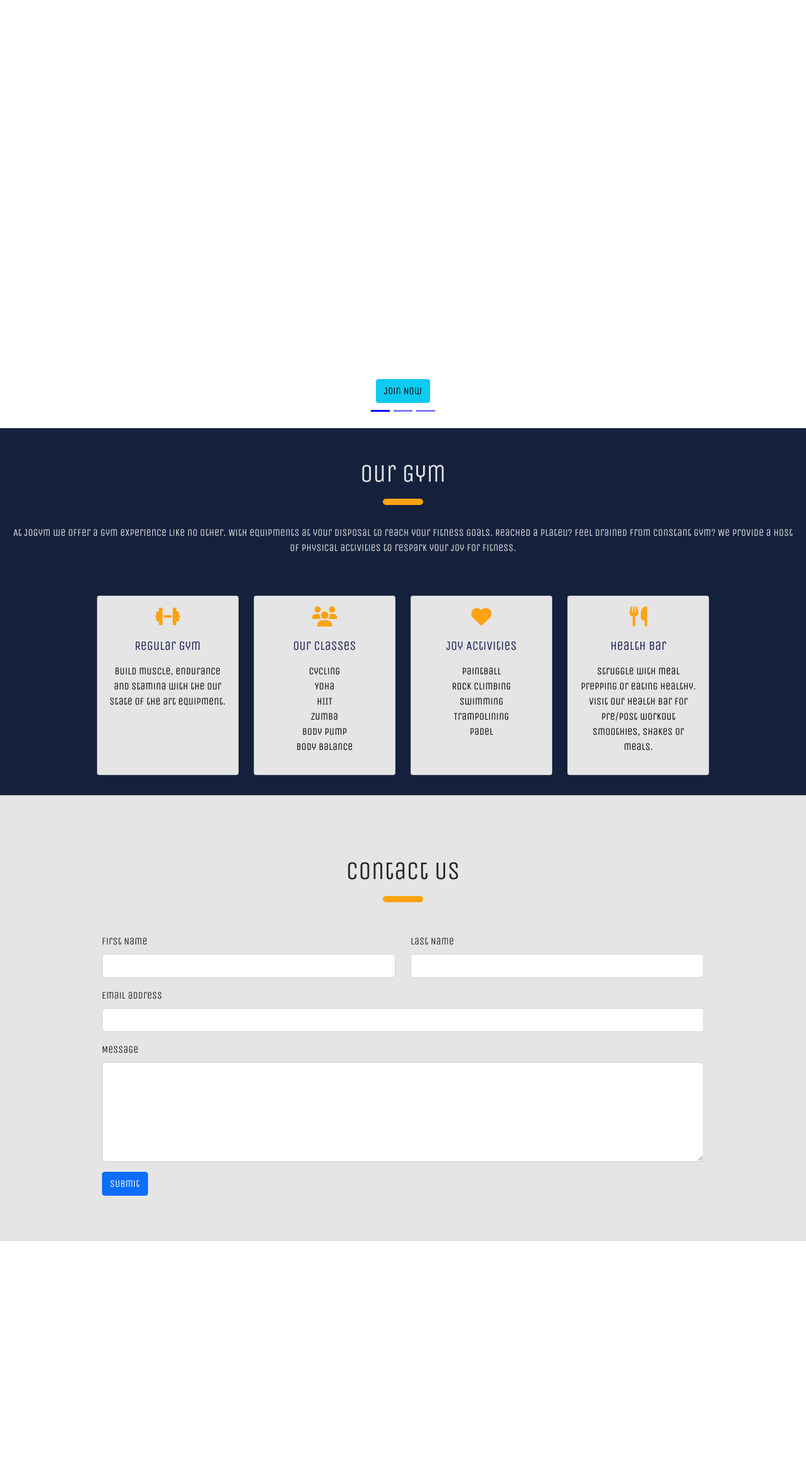
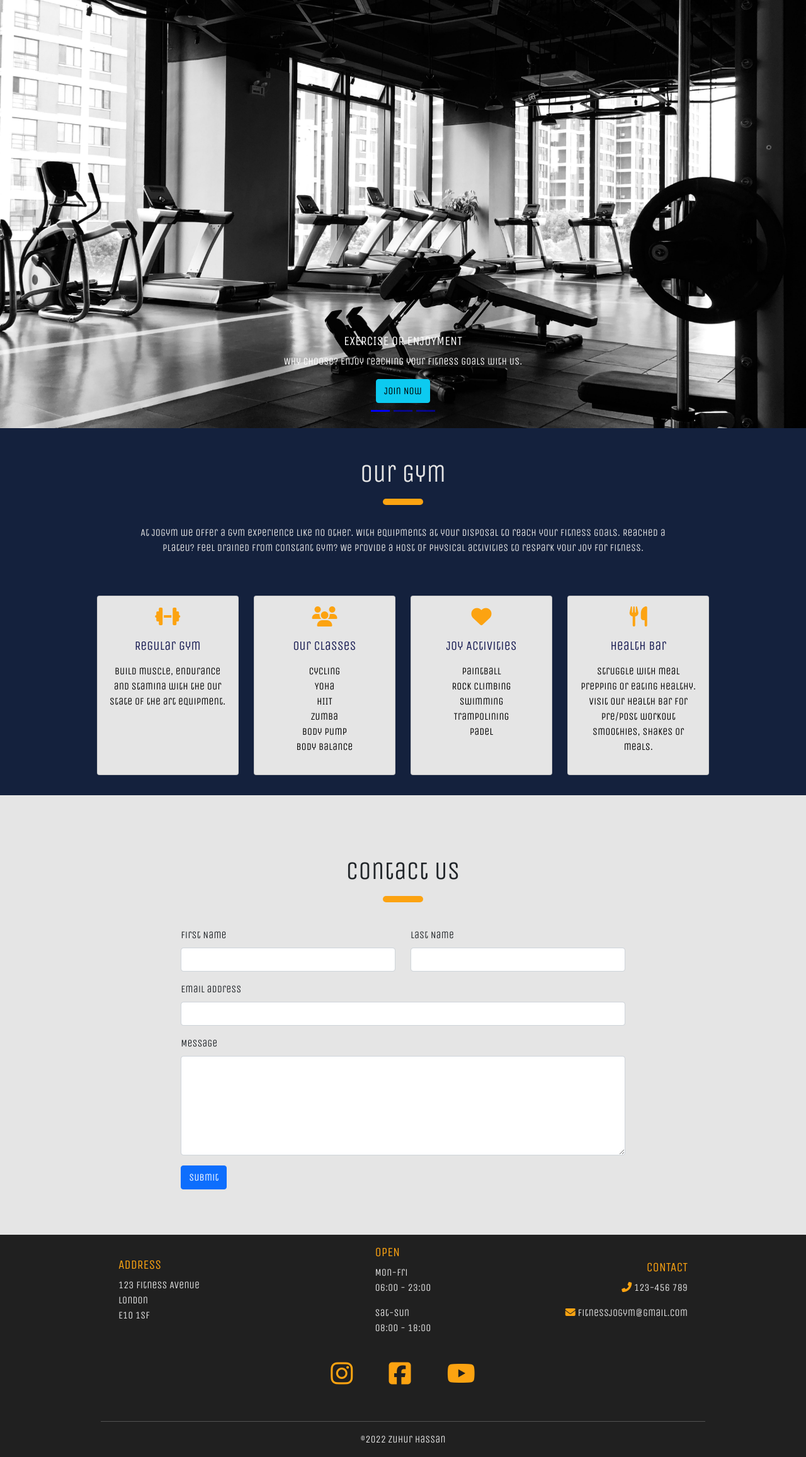
Before and after one commit to Code-Institute-Submissions/Zuhur-ms4_Feb, a Django app: page / in a window 1280 px wide. Shown: the part 40-2354 px from the top of the page at 63% size. Before the commit the page ends 2011 px from the top, so only its background shows below. Run offline with Django 4.2, Linux system fonts and the light colour scheme; parts of the project's set-up code (start-up, migrations or seed data) failed here and were passed over; some libraries are stand-ins or nearby versions; some web fonts are replaced.

Commit message:
Add,style footer and add,style background images for carousel

```diff
--- a/static/css/base.css
+++ b/static/css/base.css
@@ -26,16 +26,32 @@ body {
 }
 
 /*------------------------------ HOME - carousel */
-
 .carousel-item {
     height: 85vh;
-    width: 100vw;
-    background-color: white;
+    width: 100%;
+    background-color: #e5e5e5;
+}
+
+.carousel-img1 {
+    background: url('/media/gym-background.jpg') center center no-repeat;
+    background-size: cover;
+}
+
+.carousel-img2 {
+    background: url('/media/paintball-big.jpg') center center no-repeat;
+    background-size: cover;
+}
+
+.carousel-img3 {
+    background: url('/media/colorful-weights-bg.jpg') center center no-repeat;
+    background-size: cover;
 }
 
 .carousel-indicators [data-bs-target] {
     background-color: blue;
 }
+
+
 /*------------------------------ HOME - our gym */
 
 #our-gym {
@@ -43,7 +59,7 @@ body {
     color: #e5e5e5;
 }
 
-.gym-description {
+.section-title {
     width: 70%;
     margin: 0 auto;
 }
@@ -72,10 +88,11 @@ i {
     background-color: #e5e5e5;
 }
 
-.contact-content {
+.contact-container {
     padding-top: 10px;
-    width: 80%;
+    width: 60%;
 }
+
 
 /*------------------------------ Merchandise - cards */
 .card-img-top {
@@ -123,3 +140,31 @@ td {
 }
 
 /*------------------------------ Checkout Bag */
+
+/*------------------------------ Footer */
+
+footer {
+    background-color: #202020;
+    color: #e5e5e5;
+}
+
+.footer-details {
+    width: 75%;
+    margin: 0 auto;
+}
+
+.footer-copyright {
+    width: 75%;
+    margin: 0 auto;
+}
+
+@media (max-width: 768px) {
+    .footer-details, .footer-copyright  {
+        width: 100%;
+        text-align: center;
+    }
+}
+
+footer h5 {
+    color: #fca311;
+}
--- a/templates/base.html
+++ b/templates/base.html
@@ -99,6 +99,43 @@
     {% block content %}
     {% endblock %}
 
+    <footer>
+        <section class="row footer-details align-items-center mx-auto p-3">
+            <div class="col-md-4">
+                <h5 class="text-uppercase">Address</h5>
+                <p>123 Fitness Avenue <br>London <br> E10 1SF</p>
+            </div>
+            <div class="col-md-4 d-md-flex justify-content-center">
+                <div class="content">
+                    <h5 class="text-uppercase">Open</h5>
+                    <p>Mon-Fri <br> 06:00 - 23:00</p>
+                    <p>Sat-Sun <br> 08:00 - 18:00</p>
+                </div>
+            </div>
+            <div class="col-md-4 text-md-end">
+                <h5 class="text-uppercase">Contact</h5>
+                <p><i class="fas fa-phone-alt"></i> 123-456 789</p>
+                <p><i class="fas fa-envelope"></i> fitnessjogym@gmail.com</p>
+            </div>
+            <div class="text-center fs-1">
+                <a class="text-decoration-none" href="https://www.instagram.com" target="_blank">
+                    <i class="fab fa-instagram p-4"></i>
+                </a>
+                <a class="text-decoration-none" href="https://www.facebook.com" target="_blank">
+                    <i class="fab fa-facebook-square p-4"></i>
+                </a>
+                <a class="text-decoration-none" href="https://www.youtube.com" target="_blank">
+                    <i class="fab fa-youtube p-4"></i>
+                </a>
+            </div>
+        </section>
+        <section class="footer-copyright">
+            <hr>
+            <div class="text-center">
+                <p class="m-0 pb-3">&copy;2022 Zuhur Hassan</p>
+            </div>
+        </section>
+    </footer>
     {% block postjs %}
     {% endblock %}
 </body>
```
